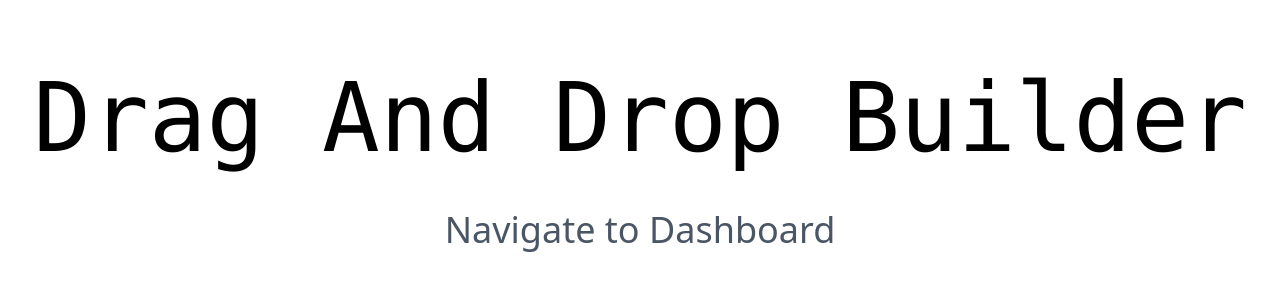
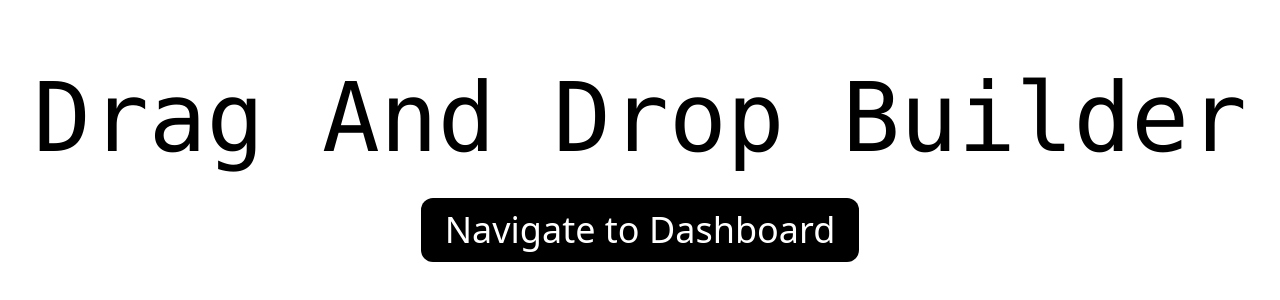
Before and after one commit to Md-Ashikur-Rahman-Ashik/Drag-And-Drop, a Next.js app: page / in a window 1280 px wide. Shown: the part 234-534 px from the top of the page. Built offline with nearby package versions, Linux system fonts and the light colour scheme.

Commit message:
Modified button of home page

```diff
--- a/app/page.tsx
+++ b/app/page.tsx
@@ -4,7 +4,7 @@ export default function Home() {
   return (
     <div className="flex flex-col gap-8 items-center justify-center h-screen">
       <h1 className="text-8xl font-mono">Drag And Drop Builder</h1>
-      <Link href={"/dashboard"} className="text-4xl font-medium rounded-xl transition-all duration-150 text-gray-600 hover:bg-gray-100 hover:text-gray-900 px-6 py-3">
+      <Link href={"/dashboard"} className="text-4xl font-medium rounded-xl transition-all duration-150 bg-black text-white hover:bg-gray-700 px-6 py-3">
         Navigate to Dashboard
       </Link>
     </div>
```
